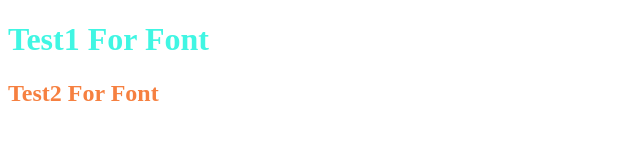
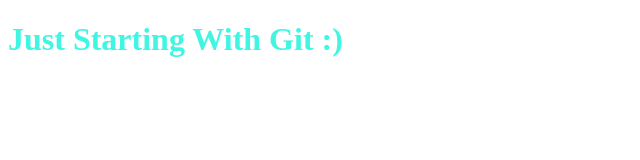
Before and after one commit to Ines-MANSOUR/Git-GitHub-Course, a plain HTML site: page index.html in a window 1280 px wide. Shown: the whole page, without its empty margins (0-640 px from the left). Drawn offline with Linux system fonts and the light colour scheme.

Commit message:
2nd version

```diff
--- a/index.html
+++ b/index.html
@@ -6,12 +6,6 @@
 	<link rel="stylesheet" href="style.css">
 </head>
 <body>
-	<!-- Deprecated Tags::
-		[Acronym],-->
-
-		<h1> Test1 For Font </h1>
-
-		<h2> Test2 For Font </h2>
-
+		<h1> Just Starting With Git :) </h1>
 </body>
 </html>
```
